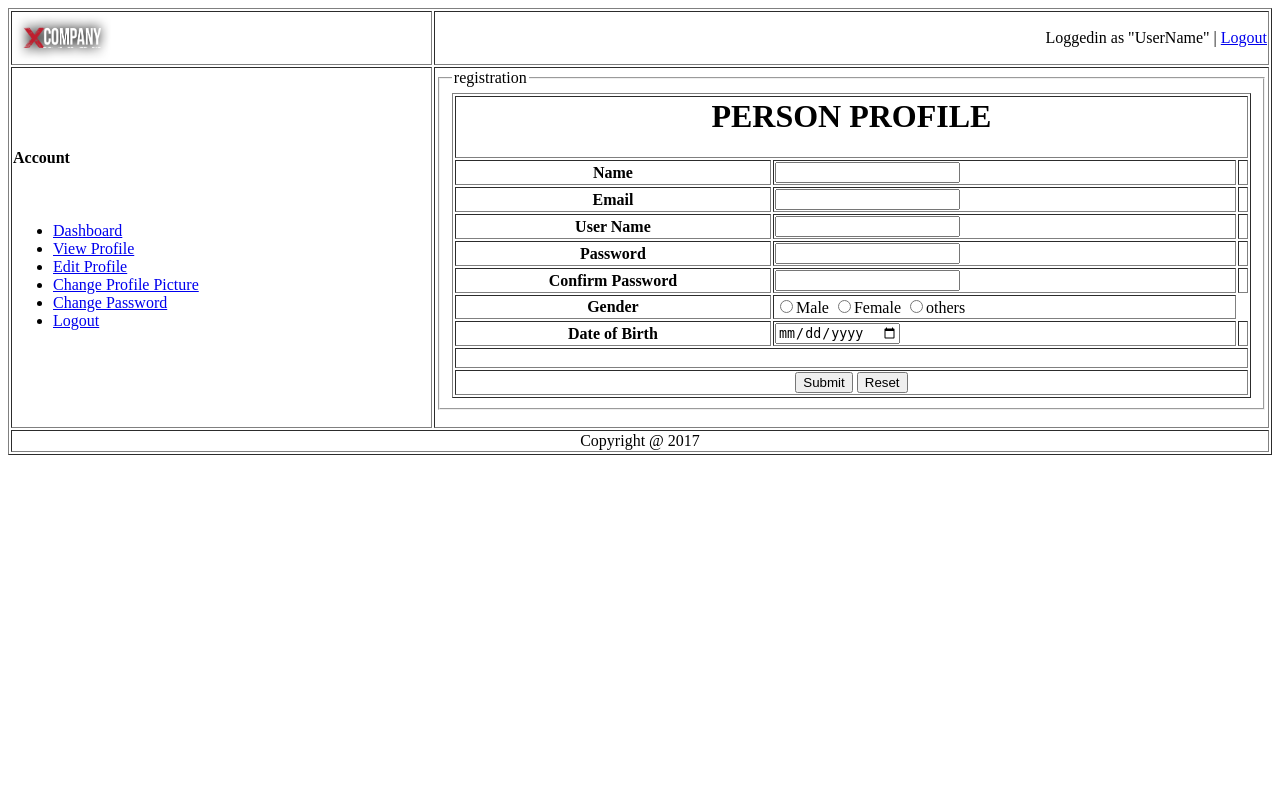
After one commit to emdad118661/learning-web-technologies-summer-2020-2021-sec-A, a PHP site: page /EditProfile.php in a window 1280 px wide. The commit adds this page. Run offline with PHP 8.4, Linux system fonts and the light colour scheme.

Commit message:
add edit profile php

```diff
--- a/LAB_TASK_5_SESSION/ChangePass.php
+++ b/LAB_TASK_5_SESSION/ChangePass.php
@@ -27,7 +27,7 @@
                         <a href="viewProfile.html">View Profile</a>
                     </li>
                     <li>
-                        <a href="editProfile.html">Edit Profile</a>
+                        <a href="EditProfile.php">Edit Profile</a>
                     </li>
                     <li>
                         <a href="ProfilePic.php">Change Profile Picture</a>
--- a/LAB_TASK_5_SESSION/DashBoard.php
+++ b/LAB_TASK_5_SESSION/DashBoard.php
@@ -27,7 +27,7 @@
                         <a href="viewProfile.html">View Profile</a>
                     </li>
                     <li>
-                        <a href="editProfile.html">Edit Profile</a>
+                        <a href="EditProfile.php">Edit Profile</a>
                     </li>
                     <li>
                         <a href="ProfilePic.php">Change Profile Picture</a>
--- /dev/null
+++ b/LAB_TASK_5_SESSION/EditProfile.php
@@ -0,0 +1,157 @@
+<html>
+
+<head>
+	<title>Dashboard</title>
+</head>
+
+<body>
+	<table border="1" width="100%">
+		<tr>
+			<td>
+				<img src="Xcompany.png" alt="logo" width="100px" height="50px">
+			</td>
+
+			<td align="right">
+				Loggedin as "UserName" | <a href="login.html"> Logout</a>
+			</td>
+		</tr>
+
+		<tr style="height:150px;">
+			<td>
+				<h4>Account</h4><br>
+                <ul>
+                    <li>
+                        <a href="DashBoard.php">Dashboard</a>
+                    </li>
+                    <li>
+                        <a href="viewProfile.html">View Profile</a>
+                    </li>
+                    <li>
+                        <a href="EditProfile.php">Edit Profile</a>
+                    </li>
+                    <li>
+                        <a href="ProfilePic.php">Change Profile Picture</a>
+                    </li>
+                    <li>
+                        <a href="ChangePass.php">Change Password</a>
+                    </li>
+                    <li>
+                        <a href="login.php">Logout</a>
+                    </li>
+                </ul>
+			</td>
+            <td>
+            	<form method="post" action="registrationCheck.php">
+        <fieldset>
+            <legend>registration</legend>
+    <table border="1px"  width="100%px">
+        <tr>
+            <th colspan="3">
+                <h1 align="center">PERSON PROFILE</h1>
+            </th>
+        </tr>
+        <tr>
+            <th >
+                Name
+            </th>
+            <td>
+                <input type="text" name="name"><br/>
+            </td>
+            <td>
+
+            </td>
+        </tr>
+        <tr>
+            <th >
+                Email
+            </th>
+            <td>
+                <input type="email" name="email"><br/>
+            </td>
+            <td>
+
+            </td>
+        </tr>
+        <tr>
+            <th >
+                User Name
+            </th>
+            <td>
+                <input type="text" name="username"><br/>
+            </td>
+            <td>
+
+            </td>
+        </tr>
+         <tr>
+            <th >
+                Password
+            </th>
+            <td>
+                <input type="password" name="password"><br/>
+            </td>
+            <td>
+
+            </td>
+        </tr>
+        <tr>
+            <th >
+                Confirm Password
+            </th>
+            <td>
+                <input type="password" name="repassword"><br/>
+            </td>
+            <td>
+
+            </td>
+        </tr>
+        <tr>
+            <th >
+                Gender
+            </th>
+            <td>
+                <input type="radio" value="Male" name="genderinput">Male
+                <input type="radio" value="female" name="genderinput">Female
+                <input type="radio" value="others" name="genderinput">others
+            </td>
+
+        </tr>
+        <tr>
+            <th >
+                Date of Birth
+            </th>
+            <td>
+                <input type="date" name="dob"><br/>
+            </td>
+            <td>
+
+            </td>
+        </tr>
+
+        <tr>
+            <th colspan="3" height="20">
+
+
+            </td>
+        </tr>
+        <tr>
+            <th colspan="3" height="20">
+                <input type="submit" name="click" value="Submit" aligh="right">
+                <input type="reset" name="click" value="Reset" aligh="right">
+
+            </td>
+        </tr>
+    </table>
+</fieldset>
+</form>
+            </td>
+		</tr>
+
+		<tr>
+			<td colspan="2" align="center">
+				Copyright @ 2017
+			</td>
+		</tr>
+	</table>
+</body>
+</html>
--- a/LAB_TASK_5_SESSION/ProfilePic.php
+++ b/LAB_TASK_5_SESSION/ProfilePic.php
@@ -27,7 +27,7 @@
                         <a href="viewProfile.html">View Profile</a>
                     </li>
                     <li>
-                        <a href="editProfile.html">Edit Profile</a>
+                        <a href="EditProfile.php">Edit Profile</a>
                     </li>
                     <li>
                         <a href="ProfilePic.php">Change Profile Picture</a>
```
